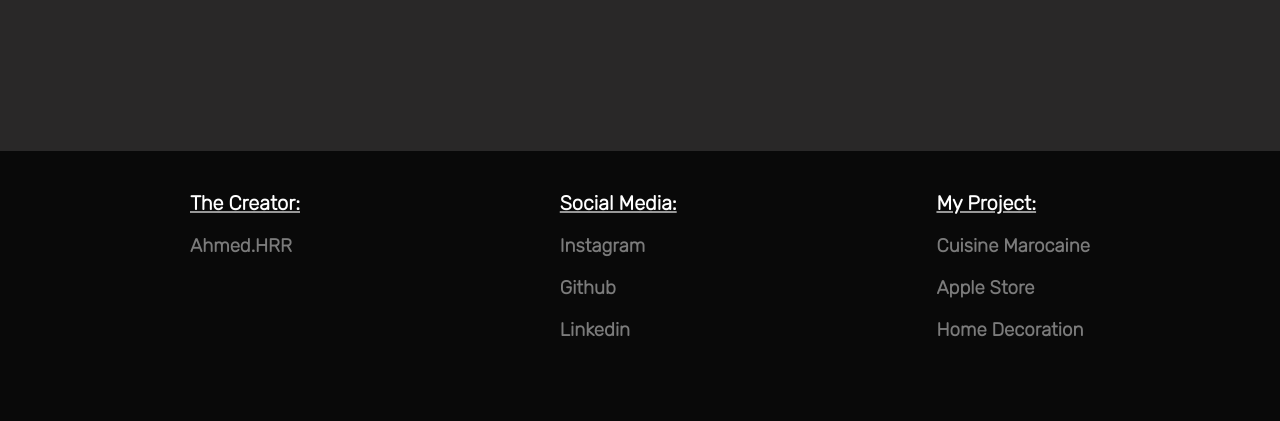
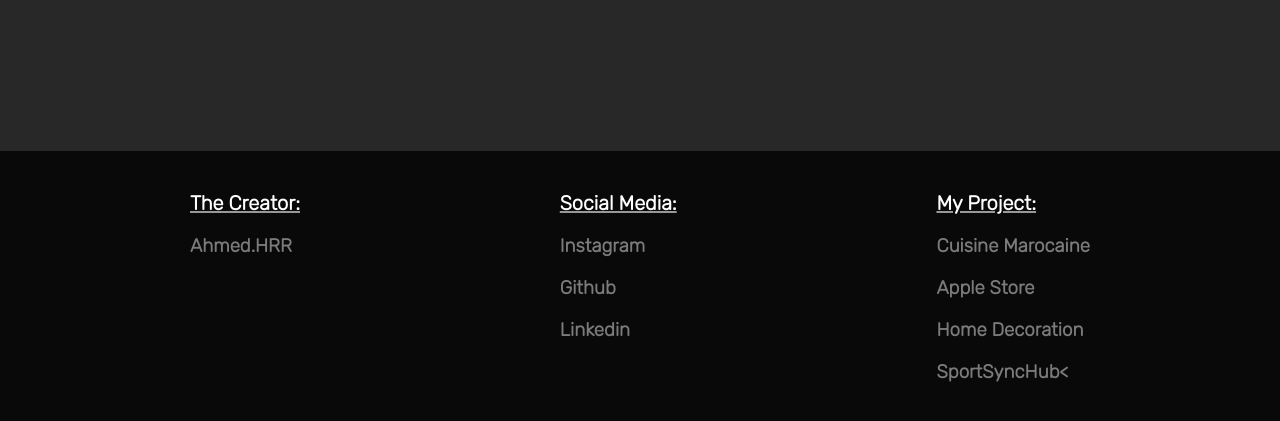
Before and after one commit to Kodatchi-001/Apple-store, a plain HTML site: page index.html in a window 1280 px wide. Shown: the part 4208-4629 px from the top of the page. Drawn offline with nearby package versions, Linux system fonts and the light colour scheme.

Commit message:
new project in footer

```diff
--- a/index.html
+++ b/index.html
@@ -192,6 +192,9 @@
                 <a href="https://home-decoration-one.vercel.app/">
                     <h3>home decoration</h3>
                 </a>
+                <a href="https://sport-web-five.vercel.app/">
+                    <h3>SportSyncHub<</h3>
+                </a>
             </div>
         </div>
     </footer>
```
